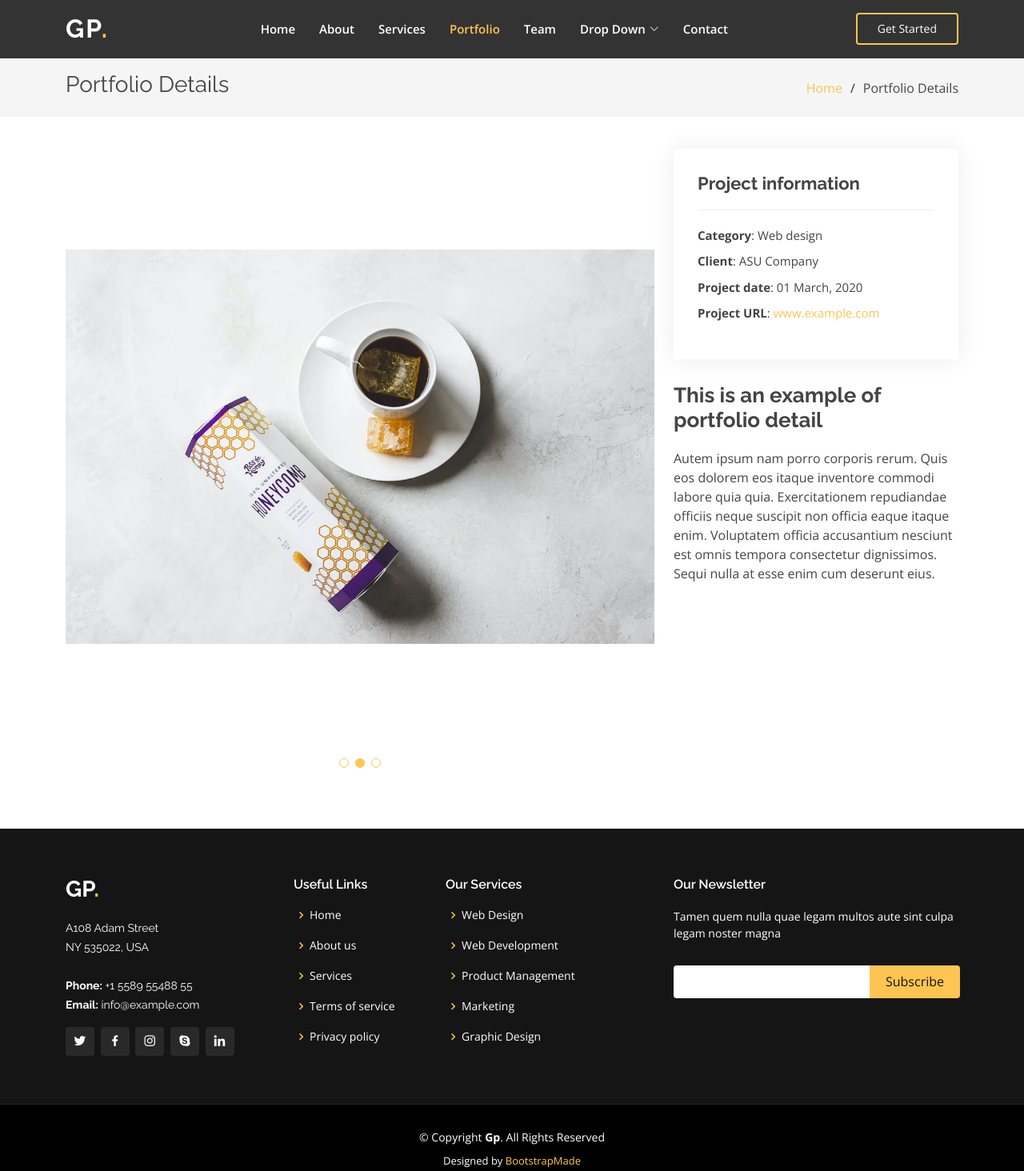
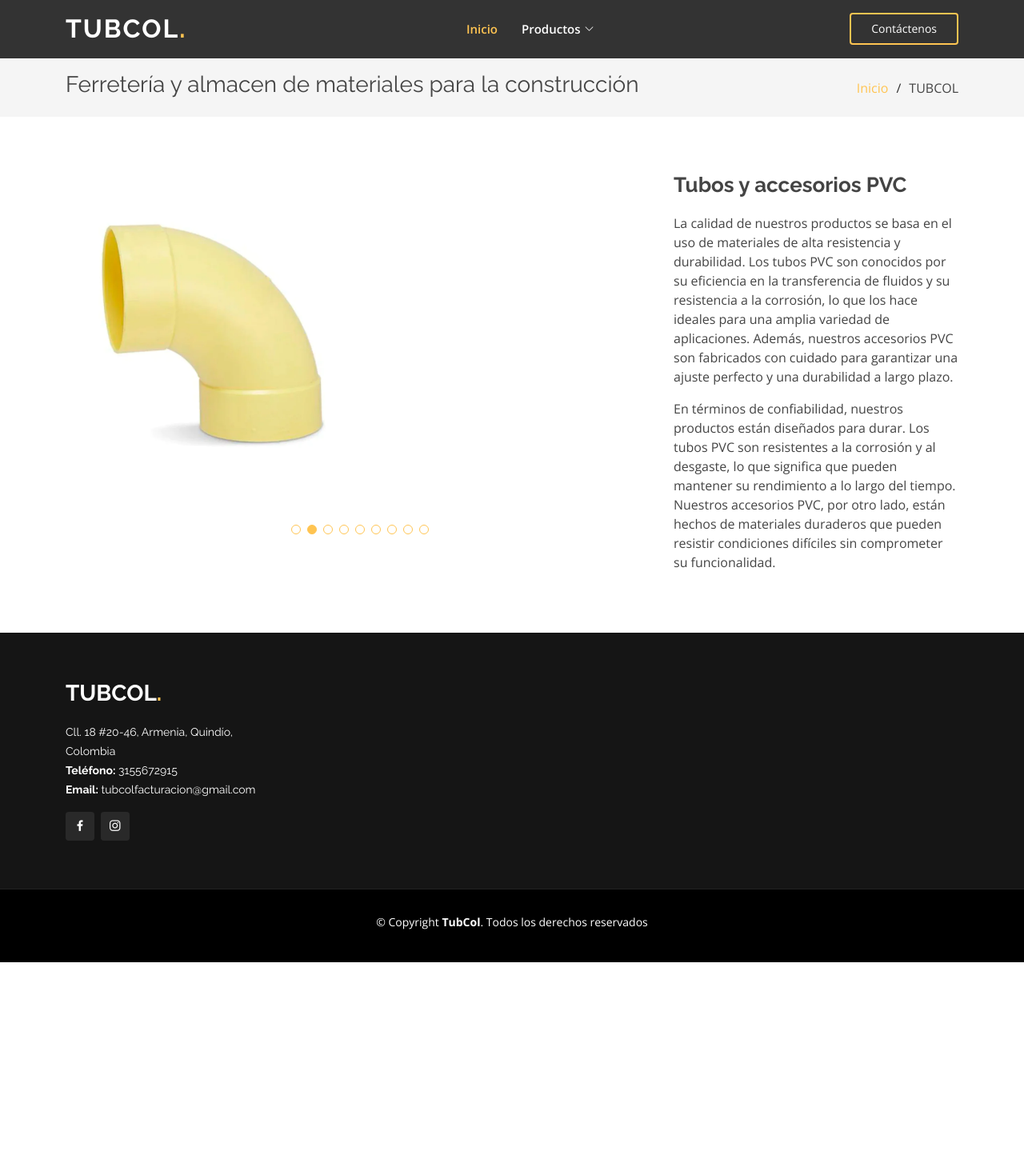
Before and after one commit to almacentubcol/paginaWeb, a plain HTML site: page portfolio-details.html in a window 1280 px wide. Shown: the whole page at 80% size. After the commit the page ends 1203 px from the top, so only its background shows below. Drawn offline with nearby package versions, Linux system fonts and the light colour scheme.

Commit message:
se corrigen varios errores de la pagina accesorios y detaisl

```diff
--- a/assets/css/style.css
+++ b/assets/css/style.css
@@ -872,7 +872,7 @@ section {
 }
 
 .portfolio-details .portfolio-details-slider img {
-  width: 100%;
+  width: 50%;
 }
 
 .portfolio-details .portfolio-details-slider .swiper-pagination {
--- a/portfolio-details.html
+++ b/portfolio-details.html
@@ -5,7 +5,7 @@
   <meta charset="utf-8">
   <meta content="width=device-width, initial-scale=1.0" name="viewport">
 
-  <title>Portfolio Details - Gp Bootstrap Template</title>
+  <title>Productos</title>
   <meta content="" name="description">
   <meta content="" name="keywords">
 
@@ -14,7 +14,9 @@
   <link href="assets/img/apple-touch-icon.png" rel="apple-touch-icon">
 
   <!-- Google Fonts -->
-  <link href="https://fonts.googleapis.com/css?family=Open+Sans:300,300i,400,400i,600,600i,700,700i|Raleway:300,300i,400,400i,500,500i,600,600i,700,700i|Poppins:300,300i,400,400i,500,500i,600,600i,700,700i" rel="stylesheet">
+  <link
+    href="https://fonts.googleapis.com/css?family=Open+Sans:300,300i,400,400i,600,600i,700,700i|Raleway:300,300i,400,400i,500,500i,600,600i,700,700i|Poppins:300,300i,400,400i,500,500i,600,600i,700,700i"
+    rel="stylesheet">
 
   <!-- Vendor CSS Files -->
   <link href="assets/vendor/aos/aos.css" rel="stylesheet">
@@ -43,40 +45,27 @@
   <header id="header" class="fixed-top header-inner-pages">
     <div class="container d-flex align-items-center justify-content-lg-between">
 
-      <h1 class="logo me-auto me-lg-0"><a href="index.html">Gp<span>.</span></a></h1>
+      <h1 class="logo me-auto me-lg-0"><a href="index.html">TubCol<span>.</span></a></h1>
       <!-- Uncomment below if you prefer to use an image logo -->
       <!-- <a href="index.html" class="logo me-auto me-lg-0"><img src="assets/img/logo.png" alt="" class="img-fluid"></a>-->
 
       <nav id="navbar" class="navbar order-last order-lg-0">
         <ul>
-          <li><a class="nav-link scrollto " href="#hero">Home</a></li>
-          <li><a class="nav-link scrollto" href="#about">About</a></li>
-          <li><a class="nav-link scrollto" href="#services">Services</a></li>
-          <li><a class="nav-link scrollto active" href="#portfolio">Portfolio</a></li>
-          <li><a class="nav-link scrollto" href="#team">Team</a></li>
-          <li class="dropdown"><a href="#"><span>Drop Down</span> <i class="bi bi-chevron-down"></i></a>
+          <li><a class="nav-link scrollto active" href="#hero">Inicio</a></li>
+          <li class="dropdown"><a href="#"><span>Productos</span> <i class="bi bi-chevron-down"></i></a>
             <ul>
-              <li><a href="#">Drop Down 1</a></li>
-              <li class="dropdown"><a href="#"><span>Deep Drop Down</span> <i class="bi bi-chevron-right"></i></a>
-                <ul>
-                  <li><a href="#">Deep Drop Down 1</a></li>
-                  <li><a href="#">Deep Drop Down 2</a></li>
-                  <li><a href="#">Deep Drop Down 3</a></li>
-                  <li><a href="#">Deep Drop Down 4</a></li>
-                  <li><a href="#">Deep Drop Down 5</a></li>
-                </ul>
-              </li>
-              <li><a href="#">Drop Down 2</a></li>
-              <li><a href="#">Drop Down 3</a></li>
-              <li><a href="#">Drop Down 4</a></li>
+              <li><a href="accesorios.html">Accesorios PVC</a></li>
+              <li><a href="tubSanitaria.html">Tubería sanitaria</a></li>
+              <li><a href="tubElectrica.html">Tubería eléctrica</a></li>
+              <li><a href="tubPresion.html">Tubería presión</a></li>
+              <li><a href="ferreteria.html">Productos Ferreteria</a></li>
             </ul>
           </li>
-          <li><a class="nav-link scrollto" href="#contact">Contact</a></li>
         </ul>
         <i class="bi bi-list mobile-nav-toggle"></i>
       </nav><!-- .navbar -->
 
-      <a href="#about" class="get-started-btn scrollto">Get Started</a>
+      <a href="#contact" class="get-started-btn scrollto">Contáctenos</a>
 
     </div>
   </header><!-- End Header -->
@@ -88,10 +77,10 @@
       <div class="container">
 
         <div class="d-flex justify-content-between align-items-center">
-          <h2>Portfolio Details</h2>
+          <h2>Ferretería y almacen de materiales para la construcción</h2>
           <ol>
-            <li><a href="index.html">Home</a></li>
-            <li>Portfolio Details</li>
+            <li><a href="index.html">Inicio</a></li>
+            <li>TUBCOL</li>
           </ol>
         </div>
 
@@ -109,15 +98,38 @@
               <div class="swiper-wrapper align-items-center">
 
                 <div class="swiper-slide">
-                  <img src="assets/img/portfolio/portfolio-1.jpg" alt="">
+                  <img src="assets/img/portfolio/accesorioBuje.png" alt="">
                 </div>
 
                 <div class="swiper-slide">
-                  <img src="assets/img/portfolio/portfolio-2.jpg" alt="">
+                  <img src="assets/img/portfolio/accesorioCodo.png" alt="">
                 </div>
 
                 <div class="swiper-slide">
-                  <img src="assets/img/portfolio/portfolio-3.jpg" alt="">
+                  <img src="assets/img/portfolio/accesorioSemiCodo.png" alt="">
+                </div>
+
+                <div class="swiper-slide">
+                  <img src="assets/img/portfolio/accesorioSifonRegistro.png" alt="">
+                </div>
+
+                <div class="swiper-slide">
+                  <img src="assets/img/portfolio/accesorioTee.png" alt="">
+                </div>
+
+                <div class="swiper-slide">
+                  <img src="assets/img/portfolio/accesorioTeeDoble.png" alt="">
+                </div>
+                <div class="swiper-slide">
+                  <img src="assets/img/portfolio/accesorioUnion.png" alt="">
+                </div>
+
+                <div class="swiper-slide">
+                  <img src="assets/img/portfolio/accesorioYee.png" alt="">
+                </div>
+
+                <div class="swiper-slide">
+                  <img src="assets/img/portfolio/accesorioYeeDoble.png" alt="">
                 </div>
 
               </div>
@@ -126,19 +138,18 @@
           </div>
 
           <div class="col-lg-4">
-            <div class="portfolio-info">
-              <h3>Project information</h3>
-              <ul>
-                <li><strong>Category</strong>: Web design</li>
-                <li><strong>Client</strong>: ASU Company</li>
-                <li><strong>Project date</strong>: 01 March, 2020</li>
-                <li><strong>Project URL</strong>: <a href="#">www.example.com</a></li>
-              </ul>
-            </div>
             <div class="portfolio-description">
-              <h2>This is an example of portfolio detail</h2>
+              <h2>Tubos y accesorios PVC</h2>
               <p>
-                Autem ipsum nam porro corporis rerum. Quis eos dolorem eos itaque inventore commodi labore quia quia. Exercitationem repudiandae officiis neque suscipit non officia eaque itaque enim. Voluptatem officia accusantium nesciunt est omnis tempora consectetur dignissimos. Sequi nulla at esse enim cum deserunt eius.
+                La calidad de nuestros productos se basa en el uso de materiales de alta resistencia y durabilidad. Los
+                tubos PVC son conocidos por su eficiencia en la transferencia de fluidos y su resistencia a la
+                corrosión, lo que los hace ideales para una amplia variedad de aplicaciones. Además, nuestros accesorios
+                PVC son fabricados con cuidado para garantizar una ajuste perfecto y una durabilidad a largo plazo.
+              <p></p>
+              En términos de confiabilidad, nuestros productos están diseñados para durar. Los tubos PVC son
+              resistentes a la corrosión y al desgaste, lo que significa que pueden mantener su rendimiento a lo largo
+              del tiempo. Nuestros accesorios PVC, por otro lado, están hechos de materiales duraderos que pueden
+              resistir condiciones difíciles sin comprometer su funcionalidad.
               </p>
             </div>
           </div>
@@ -156,54 +167,20 @@
       <div class="container">
         <div class="row">
 
-          <div class="col-lg-3 col-md-6">
+          <div class="col-lg-3 col-md-">
             <div class="footer-info">
-              <h3>Gp<span>.</span></h3>
+              <h3>TubCol<span>.</span></h3>
               <p>
-                A108 Adam Street <br>
-                NY 535022, USA<br><br>
-                <strong>Phone:</strong> +1 5589 55488 55<br>
-                <strong>Email:</strong> info@example.com<br>
+                Cll. 18 #20-46,
+                 Armenia, Quindío, Colombia<br>
+                <strong>Teléfono:</strong> 3155672915<br>
+                <strong>Email:</strong> tubcolfacturacion@gmail.com<br>
               </p>
               <div class="social-links mt-3">
-                <a href="#" class="twitter"><i class="bx bxl-twitter"></i></a>
                 <a href="#" class="facebook"><i class="bx bxl-facebook"></i></a>
                 <a href="#" class="instagram"><i class="bx bxl-instagram"></i></a>
-                <a href="#" class="google-plus"><i class="bx bxl-skype"></i></a>
-                <a href="#" class="linkedin"><i class="bx bxl-linkedin"></i></a>
               </div>
             </div>
-          </div>
-
-          <div class="col-lg-2 col-md-6 footer-links">
-            <h4>Useful Links</h4>
-            <ul>
-              <li><i class="bx bx-chevron-right"></i> <a href="#">Home</a></li>
-              <li><i class="bx bx-chevron-right"></i> <a href="#">About us</a></li>
-              <li><i class="bx bx-chevron-right"></i> <a href="#">Services</a></li>
-              <li><i class="bx bx-chevron-right"></i> <a href="#">Terms of service</a></li>
-              <li><i class="bx bx-chevron-right"></i> <a href="#">Privacy policy</a></li>
-            </ul>
-          </div>
-
-          <div class="col-lg-3 col-md-6 footer-links">
-            <h4>Our Services</h4>
-            <ul>
-              <li><i class="bx bx-chevron-right"></i> <a href="#">Web Design</a></li>
-              <li><i class="bx bx-chevron-right"></i> <a href="#">Web Development</a></li>
-              <li><i class="bx bx-chevron-right"></i> <a href="#">Product Management</a></li>
-              <li><i class="bx bx-chevron-right"></i> <a href="#">Marketing</a></li>
-              <li><i class="bx bx-chevron-right"></i> <a href="#">Graphic Design</a></li>
-            </ul>
-          </div>
-
-          <div class="col-lg-4 col-md-6 footer-newsletter">
-            <h4>Our Newsletter</h4>
-            <p>Tamen quem nulla quae legam multos aute sint culpa legam noster magna</p>
-            <form action="" method="post">
-              <input type="email" name="email"><input type="submit" value="Subscribe">
-            </form>
-
           </div>
 
         </div>
@@ -212,20 +189,20 @@
 
     <div class="container">
       <div class="copyright">
-        &copy; Copyright <strong><span>Gp</span></strong>. All Rights Reserved
+        &copy; Copyright <strong><span>TubCol</span></strong>. Todos los derechos reservados
       </div>
       <div class="credits">
         <!-- All the links in the footer should remain intact. -->
         <!-- You can delete the links only if you purchased the pro version. -->
         <!-- Licensing information: https://bootstrapmade.com/license/ -->
         <!-- Purchase the pro version with working PHP/AJAX contact form: https://bootstrapmade.com/gp-free-multipurpose-html-bootstrap-template/ -->
-        Designed by <a href="https://bootstrapmade.com/">BootstrapMade</a>
       </div>
     </div>
   </footer><!-- End Footer -->
 
   <div id="preloader"></div>
-  <a href="#" class="back-to-top d-flex align-items-center justify-content-center"><i class="bi bi-arrow-up-short"></i></a>
+  <a href="#" class="back-to-top d-flex align-items-center justify-content-center"><i
+      class="bi bi-arrow-up-short"></i></a>
 
   <!-- Vendor JS Files -->
   <script src="assets/vendor/purecounter/purecounter_vanilla.js"></script>
```
Also changed, not shown: accesorios.html (+33 -29 lines).
